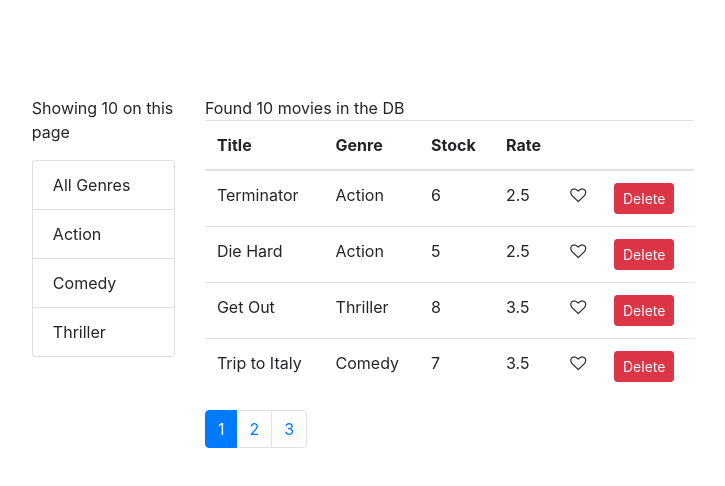
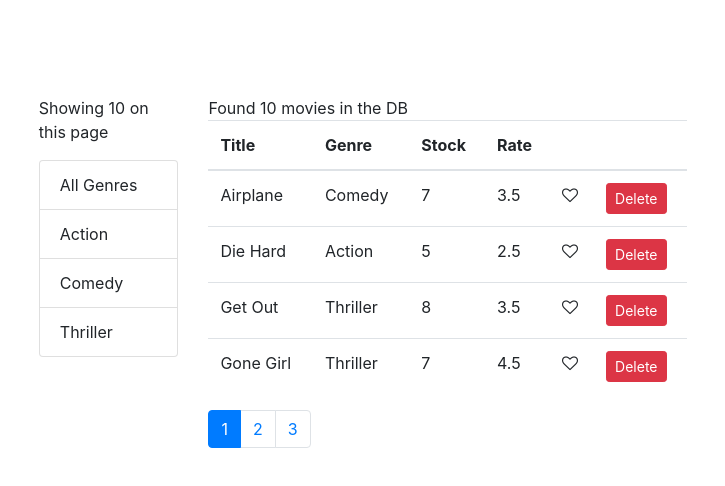
Before and after one commit to Zotri/vidly, a React (Create React App) app: page / in a window 1280 px wide. Shown: the top 486 px of the page, without its empty margins (277-1002 px from the left). Built offline with nearby package versions, Linux system fonts and the light colour scheme.

Commit message:
introducing sort mechanism by lodash order asc
Signed-off-by: motri <mahmoud.otri@senacor.com>

```diff
--- a/src/components/movies.jsx
+++ b/src/components/movies.jsx
@@ -5,13 +5,15 @@ import { paginate } from "../utils/paginate.js";
 import ListGroup from "./common/ListGroup.jsx";
 import Paging from "./common/Paging.jsx";
 import MoviesTable from "./moviesTable.jsx";
+import _ from "lodash";
 
 class Movies extends Component {
 	state = {
 		movies: [],
 		genres: [],
 		pageSize: 4,
-		currentPage: 1
+		currentPage: 1,
+		sortColumn: { path: "title", order: "asc" }
 	};
 
 	componentDidMount() {
@@ -44,12 +46,14 @@ class Movies extends Component {
 	};
 	hanldeSort = (path) => {
 		console.log("path", path);
+		this.setState({ sortColumn: { path, order: "asc" } });
 	};
 
 	render() {
 		const {
 			pageSize,
 			currentPage,
+			sortColumn,
 			movies: allMovies,
 			selectedGenre
 		} = this.state;
@@ -59,8 +63,15 @@ class Movies extends Component {
 			selectedGenre && selectedGenre._id
 				? allMovies.filter((m) => m.genre._id === selectedGenre._id)
 				: allMovies;
+
+		const ordered = _.orderBy(
+			filteredMovies,
+			[sortColumn.path],
+			[sortColumn.order]
+		);
+
 		// renders what paginate function returns
-		const movies = paginate(filteredMovies, currentPage, pageSize);
+		const movies = paginate(ordered, currentPage, pageSize);
 
 		if (totalNumberOfMovies === 0) {
 			return (
```
